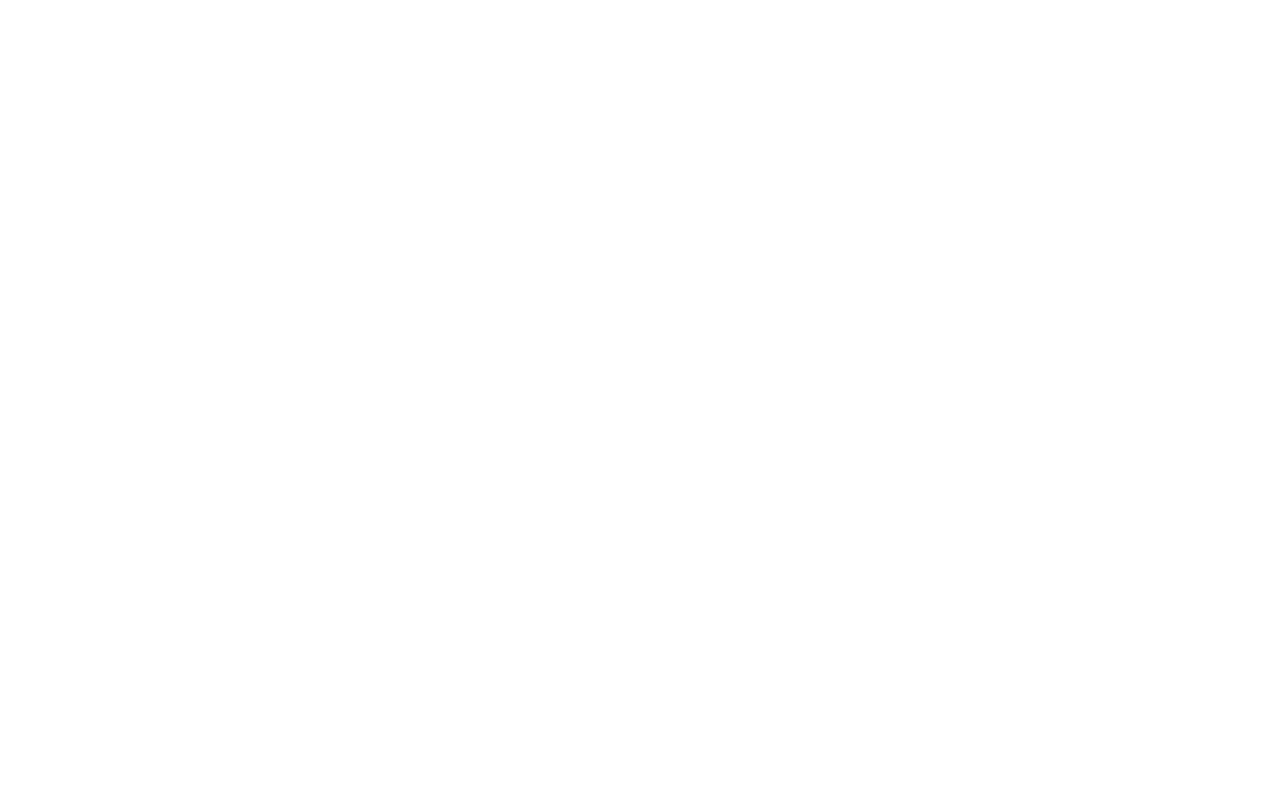
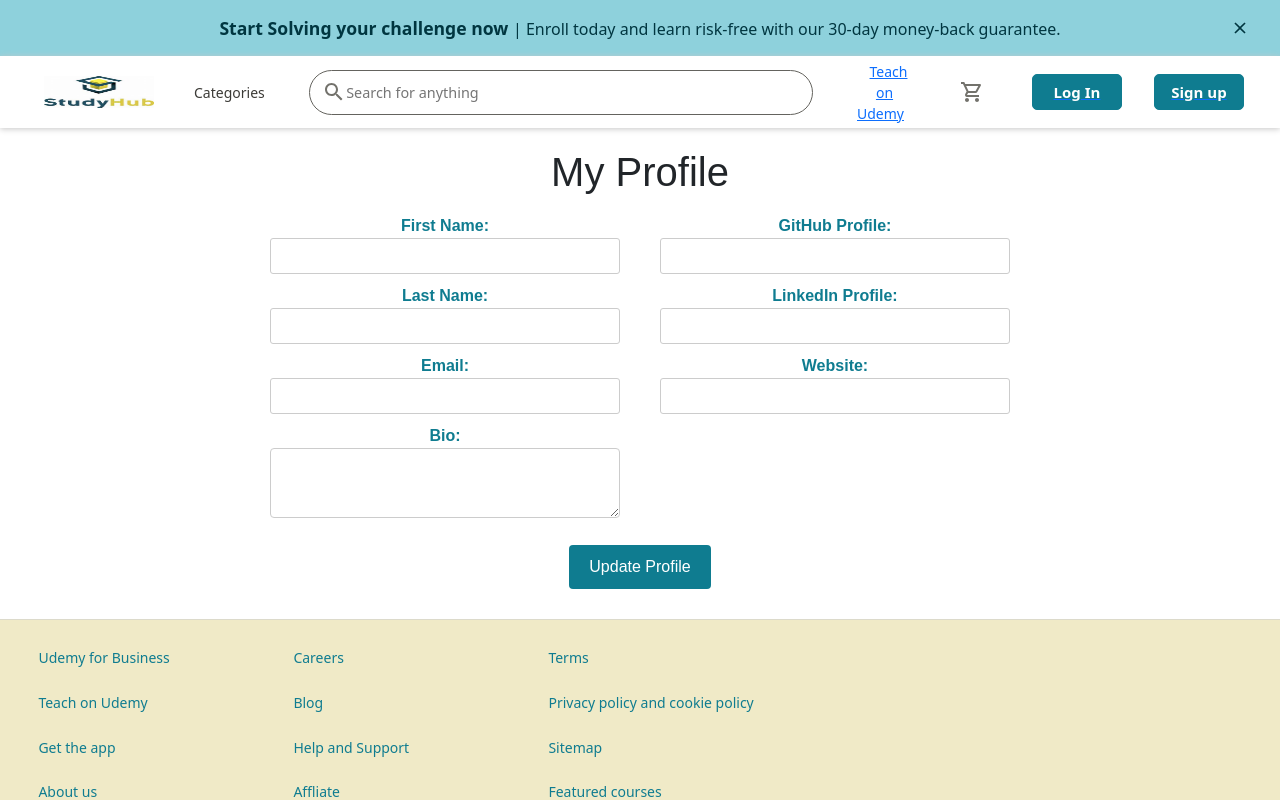
Before and after one commit to ishapaghdal301/StudyHub, a React (Create React App) app in the folder client/: page /profile in a window 1280 px wide. Before the commit this address had no page. Shown: the top 800 px of the page. Built offline with nearby package versions, Linux system fonts and the light colour scheme; no server answers.

Commit message:
update profile done

```diff
--- a/client/src/App.js
+++ b/client/src/App.js
@@ -9,6 +9,7 @@
 import SignUp from "./components/signup_singin/SignUp";
 import TeacherHome from "./components/teacherHome/teacherHome";
 import Cart from "./components/homeContent/Cart/Cart";
+import UserProfile from "./components/homeContent/UserProfile/UserProfile";
 
 
 function App() {
@@ -23,13 +24,15 @@
         <Route path="/register" element={<SignUp />} />
         <Route path="/teacherhome/*" element= {<TeacherHome />} />
         <Route path="/cart" element={<MyCart />} />
+        <Route path="/profile" element={ <MyUserProfile/>}/>
+
 
       </Routes>
     </div>
   );
 }
 
-function Home(){
+function MyUserProfile(){
   const [showCart, setShowCart] = useState(false);
   const OnChangeShowCart = (showCart) => {
     setShowCart(showCart);
@@ -41,7 +44,19 @@
   return(
     <>
       <Header id = {_id} OnChangeShowCart = {OnChangeShowCart}/>
-      <HomeContent id = {_id} showCart = {showCart}/>
+      <UserProfile/>
+      <HomeFooter/>
+    </>
+  )
+}
+
+function Home(){
+
+
+  return(
+    <>
+      <Header />
+      <HomeContent />
       <HomeFooter/>
     </>
   )
--- a/client/src/components/Header.js
+++ b/client/src/components/Header.js
@@ -2,16 +2,13 @@
 import HeaderPopup from "./header/headerPopup";
 import HeaderPrimary from "./header/headerPrimary";
 
-function Header(props) {
-  const [showCart, setShowCart] = useState(false);
-  const OnChangeShowCart = (showCart) => {
-    setShowCart(showCart);
-    props.OnChangeShowCart(showCart);
-  };
+function Header() {
+  // const [showCart, setShowCart] = useState(false);
+
   return (
     <div>
       <HeaderPopup /> {/* Limited Offer PopUP on top */}
-      <HeaderPrimary id={props.id} OnChangeShowCart={OnChangeShowCart} />
+      <HeaderPrimary />
     </div>
   );
 }
--- a/client/src/components/HomeContent.js
+++ b/client/src/components/HomeContent.js
@@ -10,7 +10,7 @@
 import Cart from "./homeContent/Cart/Cart";
 // import VideoAdDiv from "./homeContent/videoAdDiv";
 
-function HomeContent(props) {
+function HomeContent() {
   return (
     <div>
       {/* {props.showCart ? (
--- a/client/src/components/header/headerPrimary.js
+++ b/client/src/components/header/headerPrimary.js
@@ -5,7 +5,7 @@
 import { Link, NavLink } from "react-router-dom";
 import AccountCircleOutlinedIcon from "@material-ui/icons/AccountCircleOutlined";
 
-function HeaderPrimary(props) {
+function HeaderPrimary() {
   const [showCart, setShowCart] = useState(false);
   const [isauthenticated, setIsauthenticated] = useState(
     localStorage.getItem("isauthenticated") === "true"
@@ -17,11 +17,7 @@
     localStorage.removeItem("user");
   };
 
-  const toggleCart = () => {
-    setShowCart(!showCart);
-    props.OnChangeShowCart(true);
-    // props.OnChangeShowCart(!showCart);
-  };
+
 
   return (
     <div className="headerPrimary">
@@ -56,7 +52,7 @@
         </NavLink>
         <NavLink to={"/cart"}>
         <div className="cartDiv">
-          <div className="cartDiv" onClick={toggleCart}>
+          <div className="cartDiv" >
             {" "}
             <ShoppingCartOutlinedIcon className="icon" />
           </div>
@@ -64,7 +60,9 @@
         </NavLink>
         {isauthenticated ? (
           <>
-            <AccountCircleOutlinedIcon className="profile-icon" />
+            <NavLink to="/profile"> {/* Add NavLink to profile */}
+              <AccountCircleOutlinedIcon className="profile-icon" />
+            </NavLink>
             <div className="signup button" onClick={logout}>
               Logout
             </div>
--- /dev/null
+++ b/client/src/components/homeContent/UserProfile/UserProfile.css
@@ -0,0 +1,56 @@
+/* UserProfile.css */
+
+.user-profile {
+    max-width: 800px;
+    margin: 0 auto;
+    padding: 20px;
+    font-family: Arial, sans-serif;
+  }
+
+  .form-container {
+    display: flex;
+    justify-content: space-between;
+  }
+
+  .left,
+  .right {
+    flex: 1;
+    padding: 10px; /* Add padding to separate the content from the edges */
+  }
+
+  .left {
+    margin-right: 10px; /* Add margin to move left content further to the left */
+  }
+
+  .right {
+    margin-left: 10px; /* Add margin to move right content further to the right */
+  }
+
+  .form-group {
+    margin-bottom: 10px;
+  }
+
+  label {
+    display: block;
+    font-weight: bold;
+  }
+
+  input[type="text"],
+  input[type="email"] {
+    width: 100%;
+    padding: 5px;
+    border: 1px solid #ccc;
+    border-radius: 3px;
+  }
+
+  button {
+    background-color: #007bff;
+    color: white;
+    border: none;
+    padding: 10px 20px;
+    cursor: pointer;
+  }
+
+  button:hover {
+    background-color: #0056b3;
+  }
--- /dev/null
+++ b/client/src/components/homeContent/UserProfile/UserProfile.js
@@ -0,0 +1,172 @@
+import React, { useEffect, useState } from "react";
+import "./UserProfile.css";
+
+function UserProfile() {
+
+    const [userData, setUserData] = useState({
+        first_name: "",
+        last_name: "",
+        email: "",
+        github_id: "",
+        linkedin_id: "",
+        bio: "",
+        website: "",
+      });
+      useEffect(() => {
+        const fetchUserData = async () => {
+            const userId = localStorage.getItem("user");
+            console.log(userId);
+            try {
+                const response = await fetch("/user/find/", {
+                    method: "POST",
+                    headers: {
+                        "Content-Type": "application/json",
+                    },
+                    body: JSON.stringify({ userId }),
+                });
+
+                if (!response.ok) {
+                    throw new Error("Failed to fetch user data");
+                }
+
+                const data = await response.json();
+
+                console.log("Data received from API:", data);
+
+                setUserData({
+                    first_name: data.user.first_name || "",
+                    last_name: data.user.last_name || "",
+                    email: data.user.email || "",
+                    github_id: data.user.githubId || "",
+                    linkedin_id: data.user.linkedinId || "",
+                    bio: data.user.bio || "",
+                    website: data.user.website || "",
+                });
+
+            } catch (err) {
+                console.log(err);
+            }
+        };
+        fetchUserData();
+    }, []);
+
+
+    const handleInputChange = (e) => {
+        const { name, value } = e.target;
+        setUserData({
+            ...userData,
+            [name]: value,
+        });
+    };
+
+    const handleSubmit = async (e) => {
+        const _id = localStorage.getItem("user");
+        const { first_name, last_name, email, github_id, linkedin_id, bio, website } = userData;
+        // console.log(userData);
+        e.preventDefault();
+        const response = await fetch("/user/update",{
+            method : "POST",
+            headers: {
+                "Content-Type": "application/json",
+            },
+            body: JSON.stringify({first_name, last_name, email, github_id, linkedin_id, bio, website, _id}),
+        })
+        if(response){
+            console.log("successfully updated");
+        }
+        else{
+            console.log("error in updating");
+        }
+
+    };
+    return (
+        <div className="user-profile">
+            <h1>My Profile</h1>
+            <form onSubmit={handleSubmit}>
+                <div className="form-container">
+                    <div className="left">
+                        <div className="form-group">
+                            <label htmlFor="first_name">First Name:</label>
+                            <input
+                                type="text"
+                                id="first_name"
+                                name="first_name"
+                                value={userData.first_name}
+                                onChange={handleInputChange}
+                            />
+                        </div>
+                        <div className="form-group">
+                            <label htmlFor="last_name">Last Name:</label>
+                            <input
+                                type="text"
+                                id="last_name"
+                                name="last_name"
+                                value={userData.last_name}
+                                onChange={handleInputChange}
+                            />
+                        </div>
+                        <div className="form-group">
+                            <label htmlFor="email">Email:</label>
+                            <input
+                                type="email"
+                                id="email"
+                                name="email"
+                                value={userData.email}
+                                onChange={handleInputChange}
+                            />
+                        </div>
+                        <div className="form-group">
+                            <label htmlFor="bio">Bio:</label>
+                            <textarea
+                                id="bio"
+                                name="bio"
+                                value={userData.bio}
+                                onChange={handleInputChange}
+                            />
+                        </div>
+                    </div>
+                    <div className="right">
+                        <div className="form-group">
+                            <label htmlFor="github_id">GitHub Profile:</label>
+                            <input
+                                type="text"
+                                id="github_id"
+                                name="github_id"
+                                value={userData.github_id}
+                                onChange={handleInputChange}
+                            />
+                        </div>
+                        <div className="form-group">
+                            <label htmlFor="linkedin_id">LinkedIn Profile:</label>
+                            <input
+                                type="text"
+                                id="linkedin_id"
+                                name="linkedin_id"
+                                value={userData.linkedin_id}
+                                onChange={handleInputChange}
+                            />
+                        </div>
+                        <div className="form-group">
+                            <label htmlFor="website">Website:</label>
+                            <input
+                                type="text"
+                                id="website"
+                                name="website"
+                                value={userData.website}
+                                onChange={handleInputChange}
+                            />
+                        </div>
+
+                    </div>
+                </div>
+                <div className="form-row">
+                    <div className="form-group">
+                        <button type="submit">Update Profile</button>
+                    </div>
+                </div>
+            </form>
+        </div>
+    );
+}
+
+export default UserProfile;
```
Also changed, not shown: 2 other files (tests, documents, lock files or other folders).
